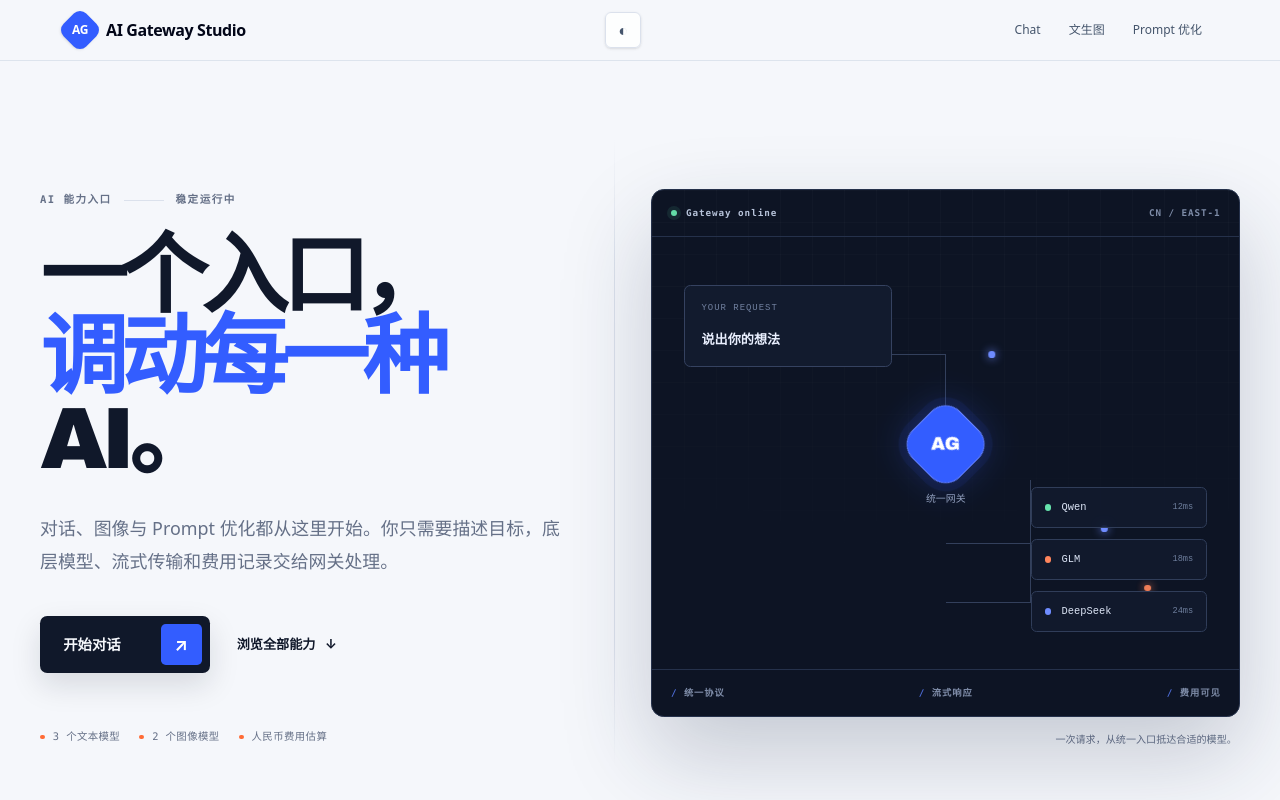
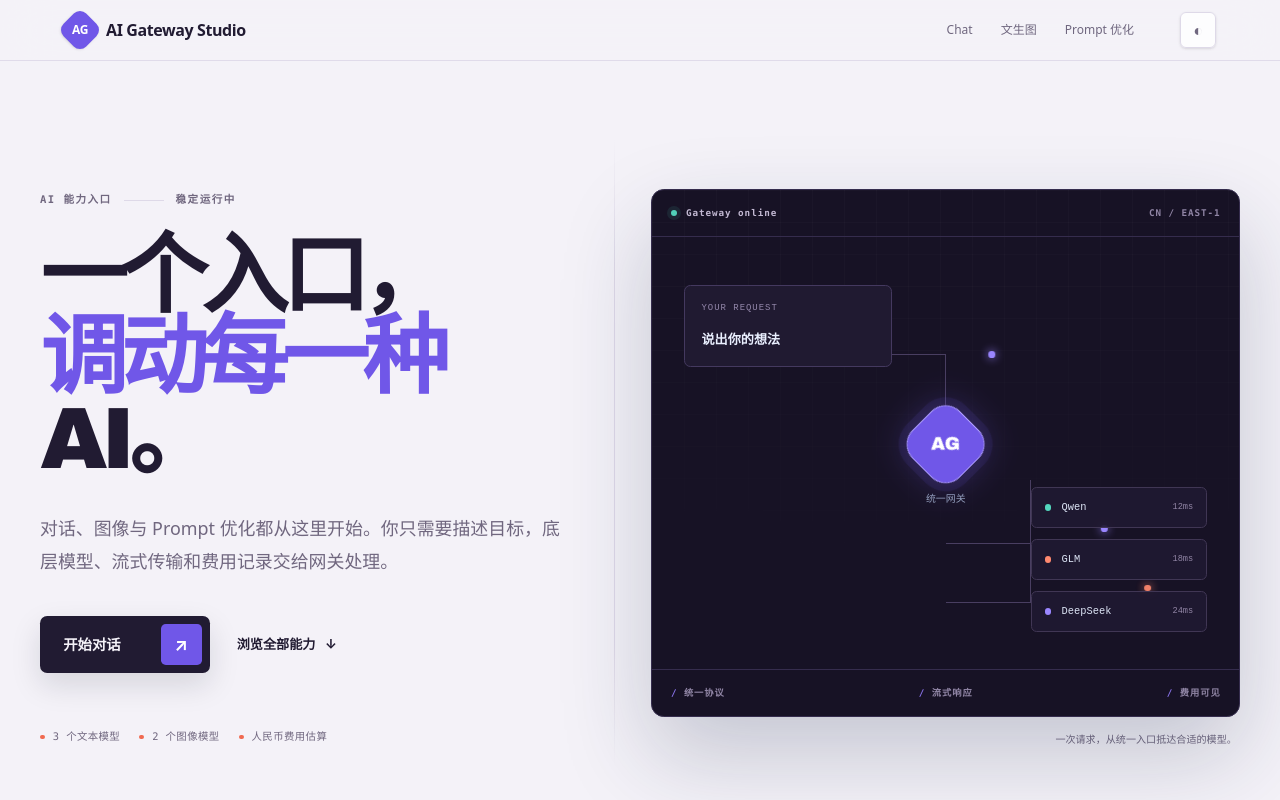
Before and after one commit to wanglsh97/ai-gateway-studio, a Next.js app in the folder apps/web/: page / in a window 1280 px wide. Shown: the top 800 px of the page. Built offline with nearby package versions, Linux system fonts and the light colour scheme; no server answers.

Commit message:
refactor(web): refine homepage palette and header actions

```diff
--- a/apps/web/src/app/globals.css
+++ b/apps/web/src/app/globals.css
@@ -13,49 +13,49 @@
     BlinkMacSystemFont,
     'Segoe UI',
     sans-serif;
-  background: #f5f7fb;
-  color: #10182a;
+  background: #f4f2f8;
+  color: #211b32;
   scroll-behavior: smooth;
 }
 
 body {
   margin: 0;
   min-height: 100vh;
-  background: #f5f7fb;
+  background: #f4f2f8;
   text-rendering: optimizeLegibility;
 }
 
 .dark {
   color-scheme: dark;
-  background: #080d19;
+  background: #110e1a;
   color: #f8fafc;
 }
 
 .dark body {
-  background: #080d19;
+  background: #110e1a;
 }
 
 ::selection {
-  background: rgb(75 111 255 / 0.24);
+  background: rgb(112 87 232 / 0.24);
 }
 
 /* Homepage — a routing desk, built from the visual language of gateway traffic. */
 .home-shell {
-  --ink: #10182a;
-  --muted: #657087;
-  --line: #dbe1ec;
-  --paper: #f5f7fb;
-  --blue: #335dff;
-  --orange: #ff6b35;
+  --ink: #211b32;
+  --muted: #70677f;
+  --line: #ded9e8;
+  --paper: #f4f2f8;
+  --blue: #7057e8;
+  --orange: #f06a50;
   overflow: hidden;
 }
 .dark .home-shell {
-  --ink: #f3f6ff;
-  --muted: #9ca8bf;
-  --line: #263149;
-  --paper: #080d19;
-  --blue: #6f8cff;
-  --orange: #ff855c;
+  --ink: #f7f3ff;
+  --muted: #aaa0bd;
+  --line: #302943;
+  --paper: #110e1a;
+  --blue: #9a86ff;
+  --orange: #ff896f;
 }
 .home-hero {
   position: relative;
@@ -198,9 +198,9 @@ body {
   position: relative;
   min-height: 33rem;
   overflow: hidden;
-  border: 1px solid #25314b;
+  border: 1px solid #352c4d;
   border-radius: 0.8rem;
-  background: #0d1424;
+  background: #171225;
   color: #eaf0ff;
   box-shadow: 0 38px 90px rgb(26 39 73 / 0.22);
 }
@@ -223,8 +223,8 @@ body {
   align-items: center;
   justify-content: space-between;
   padding: 1rem 1.15rem;
-  border-bottom: 1px solid #25314b;
-  color: #7f8da9;
+  border-bottom: 1px solid #352c4d;
+  color: #9186a6;
   font-family: ui-monospace, 'SFMono-Regular', Consolas, monospace;
   font-size: 0.58rem;
   font-weight: 700;
@@ -234,14 +234,14 @@ body {
   display: flex;
   align-items: center;
   gap: 0.55rem;
-  color: #b7c3da;
+  color: #c3b9d3;
 }
 .status-pulse {
   width: 0.4rem;
   height: 0.4rem;
   border-radius: 50%;
-  background: #66e3ac;
-  box-shadow: 0 0 0 4px rgb(102 227 172 / 0.1);
+  background: #53d6bd;
+  box-shadow: 0 0 0 4px rgb(83 214 189 / 0.1);
   animation: status-breathe 2s ease-in-out infinite;
 }
 .route-stage {
@@ -255,14 +255,14 @@ body {
   left: 2rem;
   width: 13rem;
   padding: 1rem;
-  border: 1px solid #354260;
+  border: 1px solid #44395f;
   border-radius: 0.4rem;
-  background: #121b2e;
+  background: #201a31;
 }
 .route-node-label {
   display: block;
   margin-bottom: 0.65rem;
-  color: #71809f;
+  color: #9387aa;
   font-family: ui-monospace, monospace;
   font-size: 0.56rem;
   letter-spacing: 0.11em;
@@ -277,7 +277,7 @@ body {
   height: 0.9rem;
   margin-left: 0.35rem;
   vertical-align: -0.18rem;
-  background: #6f8cff;
+  background: #9a86ff;
   animation: caret-blink 1s step-end infinite;
 }
 .route-gateway {
@@ -296,15 +296,15 @@ body {
   width: 4.2rem;
   height: 4.2rem;
   place-items: center;
-  border: 1px solid #6481ff;
+  border: 1px solid #ad9cff;
   border-radius: 1.25rem;
-  background: #335dff;
+  background: #7057e8;
   color: white;
   font-family: 'Arial Black', sans-serif;
   font-size: 1.15rem;
   box-shadow:
-    0 0 0 8px rgb(51 93 255 / 0.08),
-    0 0 34px rgb(51 93 255 / 0.3);
+    0 0 0 8px rgb(112 87 232 / 0.1),
+    0 0 34px rgb(112 87 232 / 0.34);
   transform: rotate(45deg);
 }
 .gateway-mark {
@@ -328,35 +328,35 @@ body {
   align-items: center;
   gap: 0.65rem;
   padding: 0.75rem 0.8rem;
-  border: 1px solid #303d59;
+  border: 1px solid #403654;
   border-radius: 0.35rem;
-  background: rgb(18 27 46 / 0.92);
+  background: rgb(32 26 49 / 0.92);
   color: #dce4f5;
   font-family: ui-monospace, monospace;
   font-size: 0.65rem;
 }
 .provider-chip small {
-  color: #6f7f9d;
+  color: #9286a6;
   font-size: 0.54rem;
 }
 .provider-dot {
   width: 0.4rem;
   height: 0.4rem;
   border-radius: 50%;
-  background: #66e3ac;
+  background: #53d6bd;
 }
 .provider-dot-2 {
-  background: #ff855c;
+  background: #ff896f;
 }
 .provider-dot-3 {
-  background: #6f8cff;
+  background: #9a86ff;
 }
 .route-lines span {
   position: absolute;
   display: block;
 }
 .route-line {
-  border-color: #33405c;
+  border-color: #493e61;
   border-style: solid;
 }
 .route-line-one {
@@ -384,8 +384,8 @@ body {
   width: 0.42rem;
   height: 0.42rem;
   border-radius: 50%;
-  background: #6f8cff;
-  box-shadow: 0 0 10px #6f8cff;
+  background: #9a86ff;
+  box-shadow: 0 0 10px #9a86ff;
 }
 .route-packet-one {
   top: 7.12rem;
@@ -395,8 +395,8 @@ body {
 .route-packet-two {
   bottom: 4.85rem;
   right: 12.8rem;
-  background: #ff855c;
-  box-shadow: 0 0 10px #ff855c;
+  background: #ff896f;
+  box-shadow: 0 0 10px #ff896f;
   animation: packet-two 3s linear infinite 0.4s;
 }
 .route-packet-three {
@@ -405,12 +405,12 @@ body {
   animation: packet-three 3.2s linear infinite 1s;
 }
 .route-console-foot {
-  border-top: 1px solid #25314b;
+  border-top: 1px solid #352c4d;
   border-bottom: 0;
 }
 .route-console-foot span::before {
   content: '/ ';
-  color: #4f6fdc;
+  color: #8c75ef;
 }
 .route-caption {
   margin: 1rem 0.2rem 0;
@@ -475,7 +475,7 @@ body {
   box-shadow: 0 22px 45px rgb(35 48 78 / 0.12);
 }
 .dark .home-capability:hover {
-  background: #111a2c;
+  background: #211a31;
 }
 .capability-card-top {
   display: flex;
@@ -488,29 +488,29 @@ body {
   height: 3.1rem;
   place-items: center;
   border-radius: 0.3rem;
-  background: #e9edff;
-  color: #335dff;
+  background: #ebe7fb;
+  color: #7057e8;
   font-size: 1.5rem;
 }
 .home-capability-orange .capability-icon {
-  background: #fff0e9;
-  color: #ed5a24;
+  background: #fceae5;
+  color: #d6523b;
 }
 .home-capability-cyan .capability-icon {
-  background: #e2f5f8;
-  color: #167d8e;
+  background: #e1f3ef;
+  color: #168673;
 }
 .dark .capability-icon {
-  background: #1c294e;
-  color: #8da2ff;
+  background: #30264f;
+  color: #ad9cff;
 }
 .dark .home-capability-orange .capability-icon {
-  background: #42251e;
-  color: #ff9a75;
+  background: #492820;
+  color: #ff9d87;
 }
 .dark .home-capability-cyan .capability-icon {
-  background: #15333a;
-  color: #67c8d8;
+  background: #173a34;
+  color: #62d3bd;
 }
 .capability-link-arrow {
   color: var(--muted);
@@ -536,10 +536,10 @@ body {
   color: var(--orange);
 }
 .home-capability-cyan .capability-name {
-  color: #16879a;
+  color: #168673;
 }
 .dark .home-capability-cyan .capability-name {
-  color: #67c8d8;
+  color: #62d3bd;
 }
 .home-capability h3 {
   margin: 0;
@@ -559,7 +559,7 @@ body {
   display: grid;
   place-items: center;
   padding: 7.5rem 2rem;
-  background: #335dff;
+  background: #7057e8;
   color: white;
   text-align: center;
 }
@@ -572,7 +572,7 @@ body {
   letter-spacing: -0.065em;
 }
 .home-manifesto p:nth-child(2) {
-  color: #bfcaff;
+  color: #d4ccff;
 }
 .home-manifesto a {
   display: inline-flex;
--- a/apps/web/src/components/site-header.tsx
+++ b/apps/web/src/components/site-header.tsx
@@ -40,21 +40,21 @@ export function SiteHeader() {
   }
 
   return (
-    <header className="sticky top-0 z-50 border-b border-[#dbe1ec]/90 bg-[#f5f7fb]/85 px-5 py-3 backdrop-blur-xl sm:px-8 lg:px-10 dark:border-[#263149] dark:bg-[#080d19]/85">
-      <div className="mx-auto flex max-w-6xl flex-wrap items-center justify-between gap-x-5">
+    <header className="sticky top-0 z-50 border-b border-[#ded9e8]/90 bg-[#f4f2f8]/85 px-5 py-3 backdrop-blur-xl sm:px-8 lg:px-10 dark:border-[#302943] dark:bg-[#110e1a]/85">
+      <div className="mx-auto flex max-w-6xl flex-wrap items-center justify-between gap-x-5 sm:justify-start">
         <Link
           href="/"
-          className="inline-flex items-center gap-2.5 rounded-md font-semibold tracking-tight text-slate-950 focus-visible:outline-2 focus-visible:outline-offset-4 focus-visible:outline-cyan-500 dark:text-white"
+          className="inline-flex items-center gap-2.5 rounded-md font-semibold tracking-tight text-[#211b32] focus-visible:outline-2 focus-visible:outline-offset-4 focus-visible:outline-[#7057e8] dark:text-white"
           aria-label="AI Gateway Studio 首页"
         >
-          <span className="grid h-8 w-8 rotate-45 place-items-center rounded-[0.55rem] bg-[#335dff] text-xs font-bold text-white shadow-sm">
+          <span className="grid h-8 w-8 rotate-45 place-items-center rounded-[0.55rem] bg-[#7057e8] text-xs font-bold text-white shadow-sm">
             <span className="-rotate-45">AG</span>
           </span>
           <span className="hidden min-[420px]:inline">AI Gateway Studio</span>
           <span className="min-[420px]:hidden">AI Gateway</span>
         </Link>
 
-        <div className="flex items-center gap-2">
+        <div className="order-2 flex items-center gap-2 sm:order-3 sm:ml-3">
           <ThemeToggle />
           {session.status === 'authenticated' && session.user ? (
             <div className="flex items-center gap-2 rounded-full border border-slate-200 bg-white/75 p-1 pr-2 shadow-sm dark:border-white/10 dark:bg-white/5">
@@ -87,7 +87,7 @@ export function SiteHeader() {
           ) : session.status === 'unauthenticated' ? (
             <Link
               href={`/login?returnTo=${encodeURIComponent(sanitizeUserReturnTo(pathname))}`}
-              className="rounded-full border border-slate-200 bg-white/75 px-3 py-2 text-xs font-semibold shadow-sm dark:border-white/10 dark:bg-white/5"
+              className="rounded-full border border-[#ded9e8] bg-white/75 px-3 py-2 text-xs font-semibold shadow-sm transition hover:border-[#7057e8] hover:text-[#7057e8] dark:border-white/10 dark:bg-white/5"
             >
               GitHub 登录
             </Link>
@@ -95,14 +95,14 @@ export function SiteHeader() {
         </div>
 
         <nav
-          className="order-3 mt-3 grid w-full grid-cols-3 rounded-xl border border-slate-200/80 bg-white/60 p-1 text-center text-xs font-medium text-slate-600 shadow-sm sm:order-none sm:mt-0 sm:flex sm:w-auto sm:border-0 sm:bg-transparent sm:p-0 sm:shadow-none dark:border-white/10 dark:bg-white/5 dark:text-slate-300"
+          className="order-3 mt-3 grid w-full grid-cols-3 rounded-xl border border-[#ded9e8] bg-white/60 p-1 text-center text-xs font-medium text-[#70677f] shadow-sm sm:order-2 sm:ml-auto sm:mt-0 sm:flex sm:w-auto sm:border-0 sm:bg-transparent sm:p-0 sm:shadow-none dark:border-white/10 dark:bg-white/5 dark:text-slate-300"
           aria-label="主要导航"
         >
           {navigation.map((item) => (
             <Link
               key={item.href}
               href={item.href}
-              className="rounded-lg px-3 py-2 transition hover:bg-slate-100 hover:text-slate-950 focus-visible:outline-2 focus-visible:outline-cyan-500 sm:px-3.5 dark:hover:bg-white/10 dark:hover:text-white"
+              className="rounded-lg px-3 py-2 transition hover:bg-[#ebe7f3] hover:text-[#4d38b8] focus-visible:outline-2 focus-visible:outline-[#7057e8] sm:px-3.5 dark:hover:bg-white/10 dark:hover:text-white"
             >
               {item.label}
             </Link>
--- a/apps/web/src/components/theme-toggle.tsx
+++ b/apps/web/src/components/theme-toggle.tsx
@@ -22,7 +22,7 @@ export function ThemeToggle() {
   return (
     <button
       type="button"
-      className="order-2 grid h-9 w-9 place-items-center rounded-md border border-[#dbe1ec] bg-white/75 text-slate-600 shadow-sm transition hover:-translate-y-0.5 hover:border-[#335dff] hover:text-[#335dff] focus-visible:outline-2 focus-visible:outline-offset-2 focus-visible:outline-[#335dff] sm:order-3 dark:border-[#263149] dark:bg-white/5 dark:text-slate-300 dark:hover:text-white"
+      className="grid h-9 w-9 place-items-center rounded-md border border-[#ded9e8] bg-white/75 text-[#70677f] shadow-sm transition hover:-translate-y-0.5 hover:border-[#7057e8] hover:text-[#7057e8] focus-visible:outline-2 focus-visible:outline-offset-2 focus-visible:outline-[#7057e8] dark:border-[#302943] dark:bg-white/5 dark:text-slate-300 dark:hover:text-white"
       aria-label={`切换到${nextTheme === 'dark' ? '暗色' : '亮色'}主题`}
       title={`切换到${nextTheme === 'dark' ? '暗色' : '亮色'}主题`}
       onClick={() => {
```
